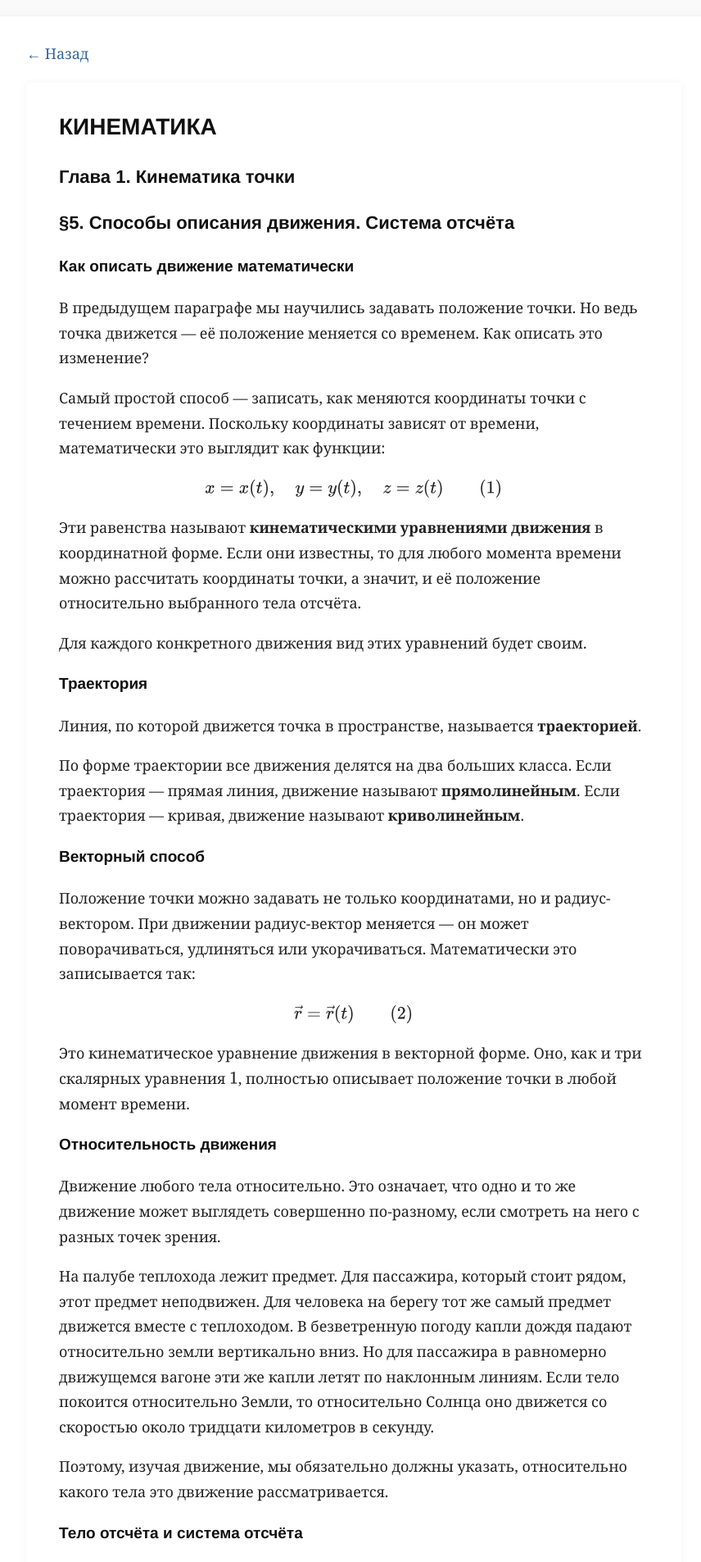
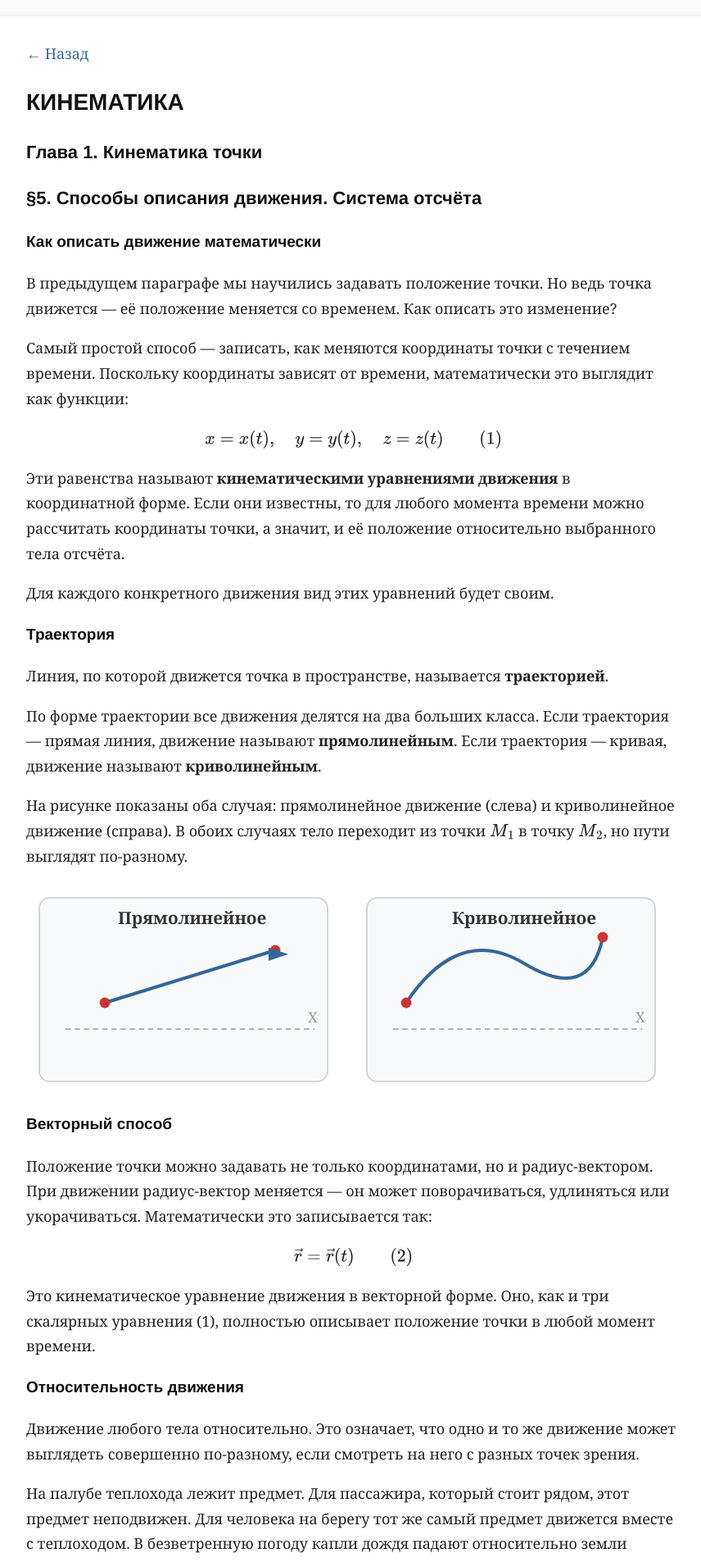
Before and after one commit to dargomag/dargomag.github.io, a Jekyll site: the page built from physics/05.md, in a window 1280 px wide. Shown: the top 1905 px of the page at 82% size, without its empty margins (208-1064 px from the left). Built offline with Jekyll 4.4.1, drawn with Linux system fonts in a browser that asks for light colours; some of the changed text lies outside the part shown.

Commit message:
add SVG illustrations to §5

```diff
--- a/physics/05.md
+++ b/physics/05.md
@@ -1,76 +1,160 @@
 ---
-title: Джан дерхъаб!
+title: §5. Способы описания движения. Система отсчёта
 ---
 
-<html lang="ru">
-<head>
-    <meta charset="UTF-8">
-    <meta name="viewport" content="width=device-width, initial-scale=1.0">
-    <title>§5. Способы описания движения — Физика</title>
-    <style>
-        body { font-family: Georgia,'Times New Roman',serif; font-size: 18px; line-height: 1.7; color: #222; background: #fafafa; margin: 0; padding: 20px; }
-        .container { max-width: 800px; margin: 0 auto; background: #fff; padding: 30px 40px; border-radius: 4px; box-shadow: 0 0 10px rgba(0,0,0,0.05); }
-        h1,h2,h3,h4 { font-family: 'Helvetica Neue',Arial,sans-serif; color: #111; }
-        h1 { font-size: 28px; margin-top: 0; }
-        h2 { font-size: 22px; }
-        h3 { font-size: 19px; }
-        h4 { font-size: 17px; }
-        blockquote { border-left: 3px solid #ccc; margin: 20px 0; padding: 10px 20px; background: #f9f9f9; font-style: italic; }
-        a { color: #336699; }
-        hr { border: none; border-top: 1px solid #ddd; margin: 30px 0; }
-        img { max-width: 100%; height: auto; }
-        ol { padding-left: 25px; }
-        li { margin: 5px 0; }
-    </style>
-    <script>
-    MathJax = {
-        tex: {
-            inlineMath: [['$', '$'], ['\(', '\)']],
-            displayMath: [['$$', '$$'], ['\[', '\]']]
-        },
-        svg: { fontCache: 'global' }
-    };
-    </script>
-    <script src="https://cdn.jsdelivr.net/npm/mathjax@3/es5/tex-svg.js" async></script>
-</head>
-<body><div class="container">
-<h1>КИНЕМАТИКА</h1>
-<h2>Глава 1. Кинематика точки</h2>
-<h2>§5. Способы описания движения. Система отсчёта</h2>
-<h3>Как описать движение математически</h3>
-<p>В предыдущем параграфе мы научились задавать положение точки. Но ведь точка движется — её положение меняется со временем. Как описать это изменение?</p>
-<p>Самый простой способ — записать, как меняются координаты точки с течением времени. Поскольку координаты зависят от времени, математически это выглядит как функции:</p>
-<p>$$x = x(t), \quad y = y(t), \quad z = z(t) \qquad (1)$$</p>
-<p>Эти равенства называют <b>кинематическими уравнениями движения</b> в координатной форме. Если они известны, то для любого момента времени можно рассчитать координаты точки, а значит, и её положение относительно выбранного тела отсчёта.</p>
-<p>Для каждого конкретного движения вид этих уравнений будет своим.</p>
-<h3>Траектория</h3>
-<p>Линия, по которой движется точка в пространстве, называется <b>траекторией</b>.</p>
-<p>По форме траектории все движения делятся на два больших класса. Если траектория — прямая линия, движение называют <b>прямолинейным</b>. Если траектория — кривая, движение называют <b>криволинейным</b>.</p>
-<h3>Векторный способ</h3>
-<p>Положение точки можно задавать не только координатами, но и радиус-вектором. При движении радиус-вектор меняется — он может поворачиваться, удлиняться или укорачиваться. Математически это записывается так:</p>
-<p>$$\vec{r} = \vec{r}(t) \qquad (2)$$</p>
-<p>Это кинематическое уравнение движения в векторной форме. Оно, как и три скалярных уравнения (1), полностью описывает положение точки в любой момент времени.</p>
-<h3>Относительность движения</h3>
-<p>Движение любого тела относительно. Это означает, что одно и то же движение может выглядеть совершенно по-разному, если смотреть на него с разных точек зрения.</p>
-<p>На палубе теплохода лежит предмет. Для пассажира, который стоит рядом, этот предмет неподвижен. Для человека на берегу тот же самый предмет движется вместе с теплоходом. В безветренную погоду капли дождя падают относительно земли вертикально вниз. Но для пассажира в равномерно движущемся вагоне эти же капли летят по наклонным линиям. Если тело покоится относительно Земли, то относительно Солнца оно движется со скоростью около тридцати километров в секунду.</p>
-<p>Поэтому, изучая движение, мы обязательно должны указать, относительно какого тела это движение рассматривается.</p>
-<h3>Тело отсчёта и система отсчёта</h3>
-<p>Тело, относительно которого рассматривается движение, называют <b>телом отсчёта</b>.</p>
-<p>Но чтобы описать движение количественно, одного тела отсчёта мало. Нужно ещё:</p>
-<p>- связать с телом отсчёта <b>систему координат</b>, чтобы задавать положение точек;</p>
-<p>- иметь <b>часы</b>, чтобы измерять время.</p>
-<p>Совокупность тела отсчёта, связанной с ним системы координат и часов называют <b>системой отсчёта</b>.</p>
-<p>Время в физике — такая же измеримая величина, как расстояние между телами. Время не существует само по себе; это характеристика, показывающая порядок событий и длительность процессов движения. Современные часы позволяют измерять время с огромной точностью. Самые точные эталонные часы ошибаются не более чем на одну секунду за триста тысяч лет. Конечно, в быту такая точность не нужна. Но для физических исследований, космонавтики, геодезии, радиоастрономии высокая точность измерения времени совершенно необходима. Ведь от того, насколько точно мы измеряем время, зависит, насколько точно мы сможем рассчитать положение тела в любой момент.</p>
-<p>Кинематические уравнения движения — в координатной или векторной форме — позволяют нам это сделать.</p>
-<hr>
-<h3>Вопросы для повторения</h3>
-<ol>
-<li>Как записываются кинематические уравнения движения в координатной форме?</li>
-<li>Что такое траектория?</li>
-<li>На какие виды делятся движения по форме траектории?</li>
-<li>Как записывается уравнение движения в векторной форме?</li>
-<li>Почему движение называют относительным?</li>
-<li>Что такое тело отсчёта?</li>
-<li>Из чего состоит система отсчёта?</li>
-<li>Почему для описания движения необходимы часы?</li>
-</ol></div></body></html>
+# КИНЕМАТИКА
+
+## Глава 1. Кинематика точки
+
+## §5. Способы описания движения. Система отсчёта
+
+### Как описать движение математически
+
+В предыдущем параграфе мы научились задавать положение точки. Но ведь точка движется — её положение меняется со временем. Как описать это изменение?
+
+Самый простой способ — записать, как меняются координаты точки с течением времени. Поскольку координаты зависят от времени, математически это выглядит как функции:
+
+$$
+x = x(t), \quad y = y(t), \quad z = z(t) \qquad (1)
+$$
+
+Эти равенства называют **кинематическими уравнениями движения** в координатной форме. Если они известны, то для любого момента времени можно рассчитать координаты точки, а значит, и её положение относительно выбранного тела отсчёта.
+
+Для каждого конкретного движения вид этих уравнений будет своим.
+
+### Траектория
+
+Линия, по которой движется точка в пространстве, называется **траекторией**.
+
+По форме траектории все движения делятся на два больших класса. Если траектория — прямая линия, движение называют **прямолинейным**. Если траектория — кривая, движение называют **криволинейным**.
+
+На рисунке показаны оба случая: прямолинейное движение (слева) и криволинейное движение (справа). В обоих случаях тело переходит из точки $M_1$ в точку $M_2$, но пути выглядят по-разному.
+
+<svg viewBox="0 0 500 160" xmlns="http://www.w3.org/2000/svg" style="display:block;margin:20px auto;max-width:100%">
+  <!-- Рамка прямолинейного движения -->
+  <rect x="10" y="10" width="220" height="140" fill="#f8f9fa" stroke="#ccc" rx="8"/>
+  <text x="70" y="30" font-size="13" fill="#333" font-weight="bold">Прямолинейное</text>
+  <!-- Ось -->
+  <line x1="30" y1="110" x2="220" y2="110" stroke="#999" stroke-width="1" stroke-dasharray="4,3"/>
+  <text x="215" y="105" font-size="11" fill="#999">X</text>
+  <!-- Траектория (прямая) -->
+  <line x1="60" y1="90" x2="190" y2="50" stroke="#336699" stroke-width="2.5"/>
+  <!-- M1 -->
+  <circle cx="60" cy="90" r="4" fill="#cc3333"/>
+  <text x="45" y="108" font-size="12" fill="#333">$M_1$</text>
+  <!-- M2 -->
+  <circle cx="190" cy="50" r="4" fill="#cc3333"/>
+  <text x="180" y="42" font-size="12" fill="#333">$M_2$</text>
+  <!-- Стрелка на прямой -->
+  <polygon points="185,48 185,58 200,53" fill="#336699"/>
+
+  <!-- Рамка криволинейного движения -->
+  <rect x="260" y="10" width="220" height="140" fill="#f8f9fa" stroke="#ccc" rx="8"/>
+  <text x="325" y="30" font-size="13" fill="#333" font-weight="bold">Криволинейное</text>
+  <!-- Ось -->
+  <line x1="280" y1="110" x2="470" y2="110" stroke="#999" stroke-width="1" stroke-dasharray="4,3"/>
+  <text x="465" y="105" font-size="11" fill="#999">X</text>
+  <!-- Траектория (кривая) -->
+  <path d="M290,90 Q330,30 380,60 T440,40" stroke="#336699" stroke-width="2.5" fill="none"/>
+  <!-- M1 -->
+  <circle cx="290" cy="90" r="4" fill="#cc3333"/>
+  <text x="275" y="108" font-size="12" fill="#333">$M_1$</text>
+  <!-- M2 -->
+  <circle cx="440" cy="40" r="4" fill="#cc3333"/>
+  <text x="430" y="32" font-size="12" fill="#333">$M_2$</text>
+</svg>
+
+### Векторный способ
+
+Положение точки можно задавать не только координатами, но и радиус-вектором. При движении радиус-вектор меняется — он может поворачиваться, удлиняться или укорачиваться. Математически это записывается так:
+
+$$
+\vec{r} = \vec{r}(t) \qquad (2)
+$$
+
+Это кинематическое уравнение движения в векторной форме. Оно, как и три скалярных уравнения (1), полностью описывает положение точки в любой момент времени.
+
+### Относительность движения
+
+Движение любого тела относительно. Это означает, что одно и то же движение может выглядеть совершенно по-разному, если смотреть на него с разных точек зрения.
+
+На палубе теплохода лежит предмет. Для пассажира, который стоит рядом, этот предмет неподвижен. Для человека на берегу тот же самый предмет движется вместе с теплоходом. В безветренную погоду капли дождя падают относительно земли вертикально вниз. Но для пассажира в равномерно движущемся вагоне эти же капли летят по наклонным линиям. Если тело покоится относительно Земли, то относительно Солнца оно движется со скоростью около тридцати километров в секунду.
+
+Поэтому, изучая движение, мы обязательно должны указать, относительно какого тела это движение рассматривается.
+
+### Тело отсчёта и система отсчёта
+
+Тело, относительно которого рассматривается движение, называют **телом отсчёта**.
+
+Но чтобы описать движение количественно, одного тела отсчёта мало. Нужно ещё:
+
+- связать с телом отсчёта **систему координат**, чтобы задавать положение точек;
+- иметь **часы**, чтобы измерять время.
+
+Совокупность тела отсчёта, связанной с ним системы координат и часов называют **системой отсчёта**.
+
+На рисунке ниже показана система отсчёта: выбрано тело отсчёта (зелёный куб), с ним связаны координатные оси $OX$ и $OY$, а движущаяся точка $M$ имеет координаты $(x, y)$.
+
+<svg viewBox="0 0 400 260" xmlns="http://www.w3.org/2000/svg" style="display:block;margin:20px auto;max-width:100%">
+  <!-- Прямоугольный фон -->
+  <rect x="20" y="20" width="360" height="220" fill="#f8f9fa" stroke="#ccc" rx="8"/>
+  <text x="30" y="45" font-size="14" fill="#333" font-weight="bold">Система отсчёта</text>
+
+  <!-- Тело отсчёта (куб) -->
+  <rect x="70" y="150" width="50" height="50" fill="#4caf50" opacity="0.7" rx="4"/>
+  <text x="72" y="140" font-size="11" fill="#2e7d32">Тело отсчёта</text>
+
+  <!-- Ось OX -->
+  <line x1="95" y1="175" x2="300" y2="175" stroke="#333" stroke-width="2" marker-end="url(#arrowX)"/>
+  <text x="305" y="178" font-size="14" font-weight="bold" fill="#333">X</text>
+
+  <!-- Ось OY -->
+  <line x1="95" y1="175" x2="95" y2="40" stroke="#333" stroke-width="2" marker-end="url(#arrowY)"/>
+  <text x="88" y="35" font-size="14" font-weight="bold" fill="#333">Y</text>
+
+  <!-- Начало координат -->
+  <circle cx="95" cy="175" r="3" fill="#333"/>
+  <text x="80" y="192" font-size="12" fill="#555">O</text>
+
+  <!-- Точка M -->
+  <circle cx="240" cy="80" r="5" fill="#cc3333"/>
+  <text x="248" y="75" font-size="14" font-weight="bold" fill="#cc3333">M</text>
+
+  <!-- Радиус-вектор -->
+  <line x1="95" y1="175" x2="240" y2="80" stroke="#e53935" stroke-width="2" stroke-dasharray="6,3"/>
+  <text x="150" y="120" font-size="13" fill="#e53935" font-style="italic">$\vec{r}$</text>
+
+  <!-- Проекции -->
+  <line x1="240" y1="175" x2="240" y2="80" stroke="#999" stroke-width="1" stroke-dasharray="3,3"/>
+  <line x1="95" y1="80" x2="240" y2="80" stroke="#999" stroke-width="1" stroke-dasharray="3,3"/>
+
+  <!-- Подписи проекций -->
+  <text x="242" y="130" font-size="12" fill="#666">$y$</text>
+  <text x="155" y="192" font-size="12" fill="#666">$x$</text>
+
+  <defs>
+    <marker id="arrowX" viewBox="0 0 10 10" refX="10" refY="5" markerWidth="6" markerHeight="6" orient="auto">
+      <path d="M0,0 L10,5 L0,10 Z" fill="#333"/>
+    </marker>
+    <marker id="arrowY" viewBox="0 0 10 10" refX="10" refY="5" markerWidth="6" markerHeight="6" orient="auto">
+      <path d="M0,0 L10,5 L0,10 Z" fill="#333"/>
+    </marker>
+  </defs>
+</svg>
+
+Время в физике — такая же измеримая величина, как расстояние между телами. Время не существует само по себе; это характеристика, показывающая порядок событий и длительность процессов движения. Современные часы позволяют измерять время с огромной точностью. Самые точные эталонные часы ошибаются не более чем на одну секунду за триста тысяч лет. Конечно, в быту такая точность не нужна. Но для физических исследований, космонавтики, геодезии, радиоастрономии высокая точность измерения времени совершенно необходима. Ведь от того, насколько точно мы измеряем время, зависит, насколько точно мы сможем рассчитать положение тела в любой момент.
+
+Кинематические уравнения движения — в координатной или векторной форме — позволяют нам это сделать.
+
+***
+
+### Вопросы для повторения
+
+1. Как записываются кинематические уравнения движения в координатной форме?
+2. Что такое траектория?
+3. На какие виды делятся движения по форме траектории?
+4. Как записывается уравнение движения в векторной форме?
+5. Почему движение называют относительным?
+6. Что такое тело отсчёта?
+7. Из чего состоит система отсчёта?
+8. Почему для описания движения необходимы часы?
```
